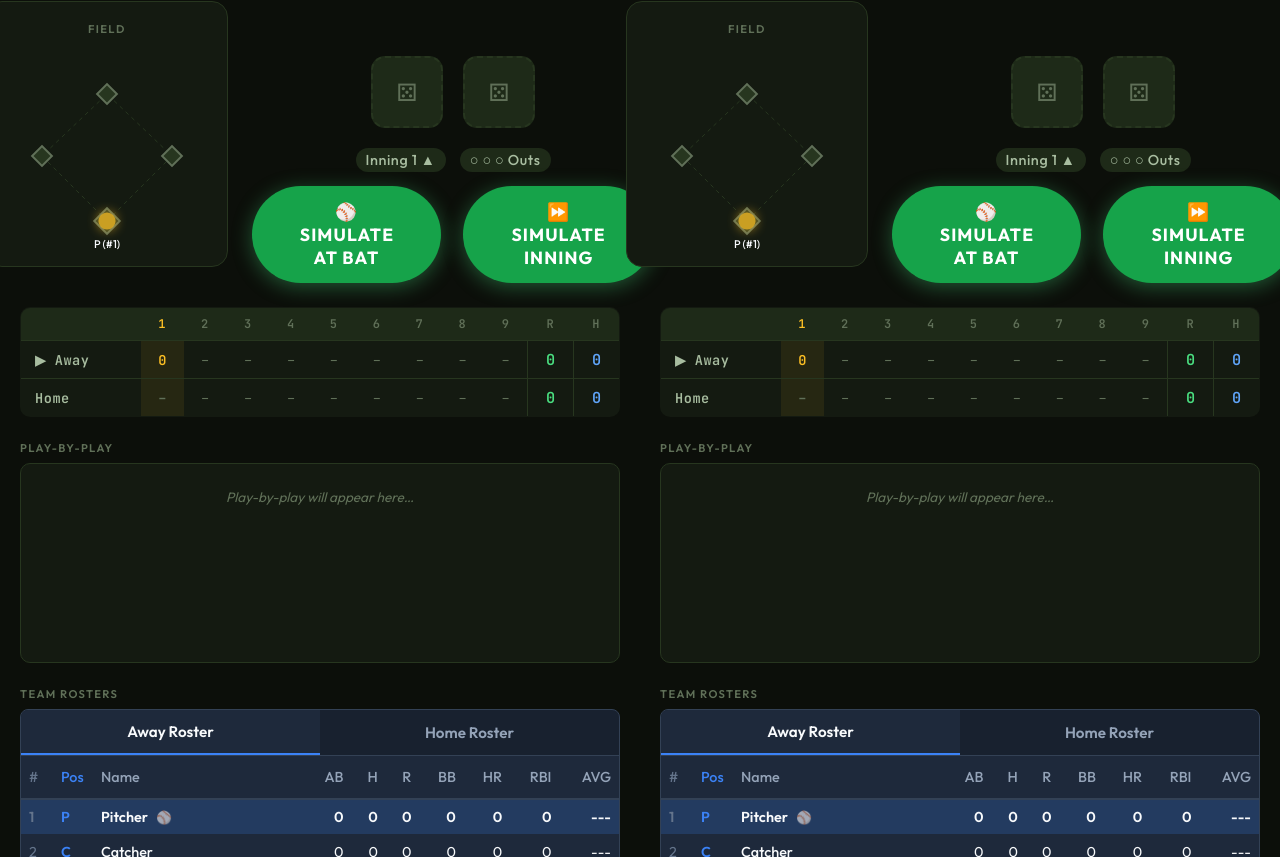
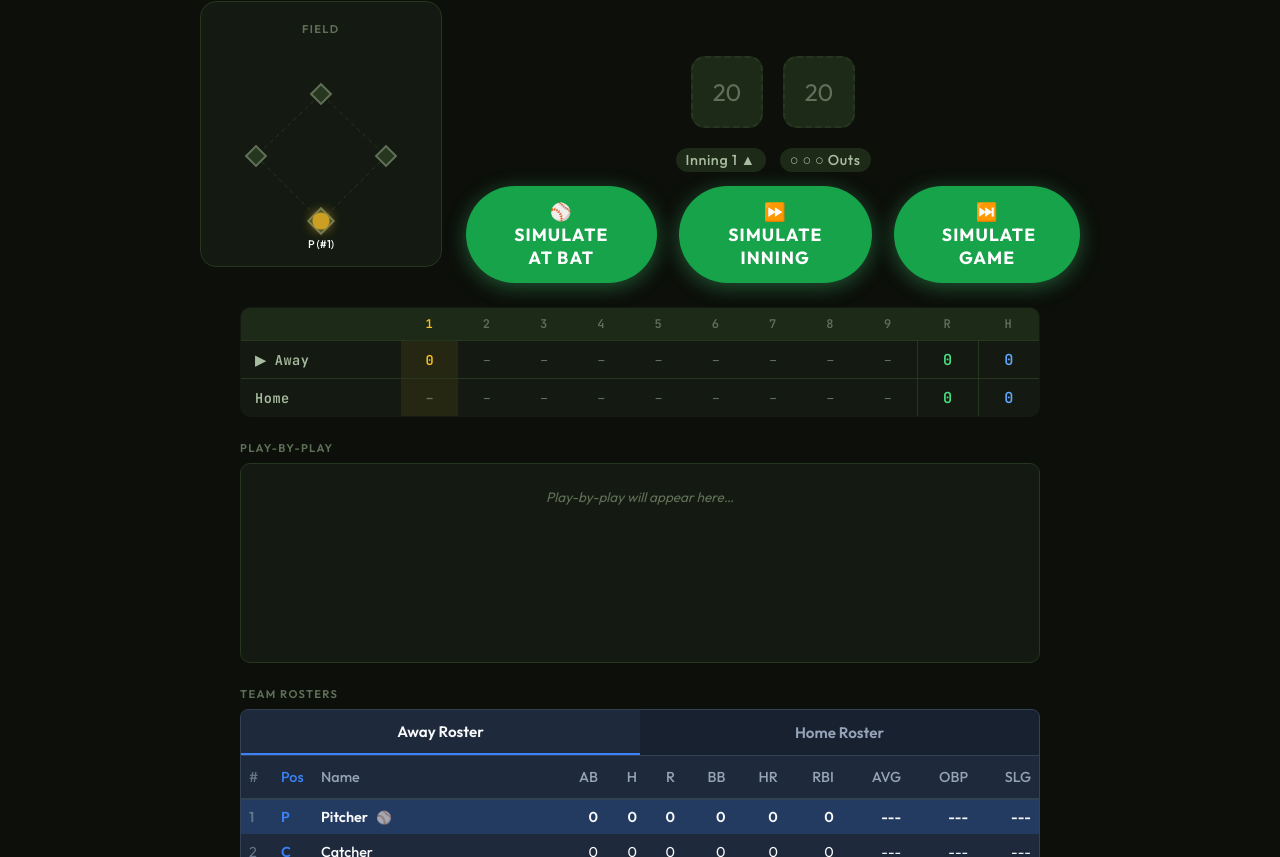
Before and after one commit to tmacdonald/baseball-simulator, a React (Vite) app: page / in a window 1280 px wide. Shown: the part 223-1080 px from the top of the page. Built offline with nearby package versions, Linux system fonts and the light colour scheme.

Commit message:
Added more stats

```diff
--- a/src/App.tsx
+++ b/src/App.tsx
@@ -13,7 +13,7 @@ import styles from './App.module.css'
 
 export function GameInstance() {
   const [state, dispatch] = useReducer(gameReducer, initialState)
-  const [diceScheme, setDiceScheme] = useState<DiceScheme>('classic')
+  const [diceScheme, setDiceScheme] = useState<DiceScheme>('d20')
   const [currentRoll, setCurrentRoll] = useState<[number, number] | null>(null)
 
   // We keep isRolling just to support the Dice UI or potential future UI delays,
@@ -43,6 +43,25 @@ export function GameInstance() {
     const startHalf = s.halfInning
 
     while (!s.gameOver && s.inning === startInning && s.halfInning === startHalf) {
+      const team = s.halfInning === 'top' ? 'away' : 'home'
+      const batterIdx = s.batterIndex[team]
+      const batter = s.rosters[team][batterIdx]
+      const roll = rollDice(diceScheme, batter.bonus)
+      const hasRunner = s.bases[0] !== null || s.bases[1] !== null || s.bases[2] !== null
+      const outcome = resolveOutcome(roll, diceScheme, hasRunner, s.outs)
+      s = gameReducer(s, { type: 'PLAY', outcome })
+    }
+
+    setCurrentRoll(null)
+    dispatch({ type: 'REPLACE_STATE', state: s })
+  }, [state, diceScheme, isRolling])
+
+  const handleSimulateGame = useCallback(() => {
+    if (state.gameOver || isRolling) return
+
+    let s = state
+
+    while (!s.gameOver) {
       const team = s.halfInning === 'top' ? 'away' : 'home'
       const batterIdx = s.batterIndex[team]
       const batter = s.rosters[team][batterIdx]
@@ -135,6 +154,7 @@ export function GameInstance() {
             gameOver={state.gameOver}
             onRoll={handleRoll}
             onSimulateInning={handleSimulateInning}
+            onSimulateGame={handleSimulateGame}
             onNewGame={handleNewGame}
           />
         </section>
@@ -183,7 +203,6 @@ export default function App() {
       </header>
       <div className={styles.dualGameWrapper}>
         <GameInstance />
-        <GameInstance />
       </div>
     </div>
   )
--- a/src/components/GameControls.tsx
+++ b/src/components/GameControls.tsx
@@ -8,12 +8,13 @@ interface Props {
   gameOver: boolean
   onRoll: () => void
   onSimulateInning: () => void
+  onSimulateGame: () => void
   onNewGame: () => void
 }
 
 const OUT_DOTS = ['○', '○', '○']
 
-export default function GameControls({ inning, halfInning, outs, isRolling, gameOver, onRoll, onSimulateInning, onNewGame }: Props) {
+export default function GameControls({ inning, halfInning, outs, isRolling, gameOver, onRoll, onSimulateInning, onSimulateGame, onNewGame }: Props) {
   const half = halfInning === 'top' ? '▲' : '▼'
   const outDisplay = OUT_DOTS.map((d, i) => (i < outs ? '●' : d)).join(' ')
 
@@ -45,6 +46,16 @@ export default function GameControls({ inning, halfInning, outs, isRolling, game
             >
               ⏩ Simulate inning
             </button>
+            <button
+              id="simulate-game-btn"
+              className={styles.rollBtn}
+              onClick={onSimulateGame}
+              disabled={isRolling}
+              aria-label="Simulate game"
+              style={{ marginLeft: '8px' }}
+            >
+              ⏭️ Simulate game
+            </button>
           </>
         )}
         {gameOver && (
--- a/src/components/Roster.tsx
+++ b/src/components/Roster.tsx
@@ -30,8 +30,24 @@ export default function Roster({ rosters, playerStats, batterIndex, halfInning }
     return avg.toFixed(3).replace(/^0/, '')
   }
 
+  function renderOBP(ab: number, hits: number, walks: number) {
+    if (ab + walks === 0) return '---'
+    const obp = (hits + walks) / (ab + walks)
+    return obp.toFixed(3).replace(/^0/, '')
+  }
+
+  function renderSLG(ab: number, singles: number, doubles: number, triples: number, hr: number) {
+    if (ab === 0) return '---'
+    const tb = singles + (2 * doubles) + (3 * triples) + (4 * hr)
+    const slg = tb / ab
+    return slg.toFixed(3).replace(/^0/, '')
+  }
+
   const totalAB = stats.reduce((sum, s) => sum + s.ab, 0)
   const totalH = stats.reduce((sum, s) => sum + s.hits, 0)
+  const totalSingles = stats.reduce((sum, s) => sum + s.singles, 0)
+  const totalDoubles = stats.reduce((sum, s) => sum + s.doubles, 0)
+  const totalTriples = stats.reduce((sum, s) => sum + s.triples, 0)
   const totalR = stats.reduce((sum, s) => sum + s.runs, 0)
   const totalBB = stats.reduce((sum, s) => sum + s.walks, 0)
   const totalHR = stats.reduce((sum, s) => sum + s.hr, 0)
@@ -68,6 +84,8 @@ export default function Roster({ rosters, playerStats, batterIndex, halfInning }
               <th>HR</th>
               <th>RBI</th>
               <th>AVG</th>
+              <th>OBP</th>
+              <th>SLG</th>
             </tr>
           </thead>
           <tbody>
@@ -91,6 +109,8 @@ export default function Roster({ rosters, playerStats, batterIndex, halfInning }
                   <td>{s.hr}</td>
                   <td>{s.rbi}</td>
                   <td>{renderAvg(s.ab, s.hits)}</td>
+                  <td>{renderOBP(s.ab, s.hits, s.walks)}</td>
+                  <td>{renderSLG(s.ab, s.singles, s.doubles, s.triples, s.hr)}</td>
                 </tr>
               )
             })}
@@ -105,6 +125,8 @@ export default function Roster({ rosters, playerStats, batterIndex, halfInning }
               <td>{totalHR}</td>
               <td>{totalRBI}</td>
               <td>{renderAvg(totalAB, totalH)}</td>
+              <td>{renderOBP(totalAB, totalH, totalBB)}</td>
+              <td>{renderSLG(totalAB, totalSingles, totalDoubles, totalTriples, totalHR)}</td>
             </tr>
           </tfoot>
         </table>
--- a/src/diceLogic.ts
+++ b/src/diceLogic.ts
@@ -1,6 +1,6 @@
 import type { Outcome, DiceScheme } from './types'
 
-export function rollDice(scheme: DiceScheme = 'classic', bonus?: 'plus_one' | 'advantage'): [number, number] {
+export function rollDice(scheme: DiceScheme = 'd20', bonus?: 'plus_one' | 'advantage'): [number, number] {
   const sides = scheme === 'd20' ? 20 : 6
   let d1 = Math.floor(Math.random() * sides) + 1
 
--- a/src/gameReducer.ts
+++ b/src/gameReducer.ts
@@ -260,6 +260,9 @@ function createEmptyStats(): PlayerStats[] {
   return Array.from({ length: 9 }, () => ({
     ab: 0,
     hits: 0,
+    singles: 0,
+    doubles: 0,
+    triples: 0,
     walks: 0,
     hr: 0,
     rbi: 0,
@@ -331,7 +334,13 @@ export function gameReducer(state: GameState, action: GameAction): GameState {
       }
       if (isHit) {
         statsForBatter.hits++
-        if (outcome === 'Home Run') {
+        if (outcome === 'Single') {
+          statsForBatter.singles++
+        } else if (outcome === 'Double') {
+          statsForBatter.doubles++
+        } else if (outcome === 'Triple') {
+          statsForBatter.triples++
+        } else if (outcome === 'Home Run') {
           statsForBatter.hr++
         }
       }
--- a/src/types.ts
+++ b/src/types.ts
@@ -22,6 +22,9 @@ export interface Player {
 export interface PlayerStats {
   ab: number
   hits: number
+  singles: number
+  doubles: number
+  triples: number
   walks: number
   hr: number
   rbi: number
```
